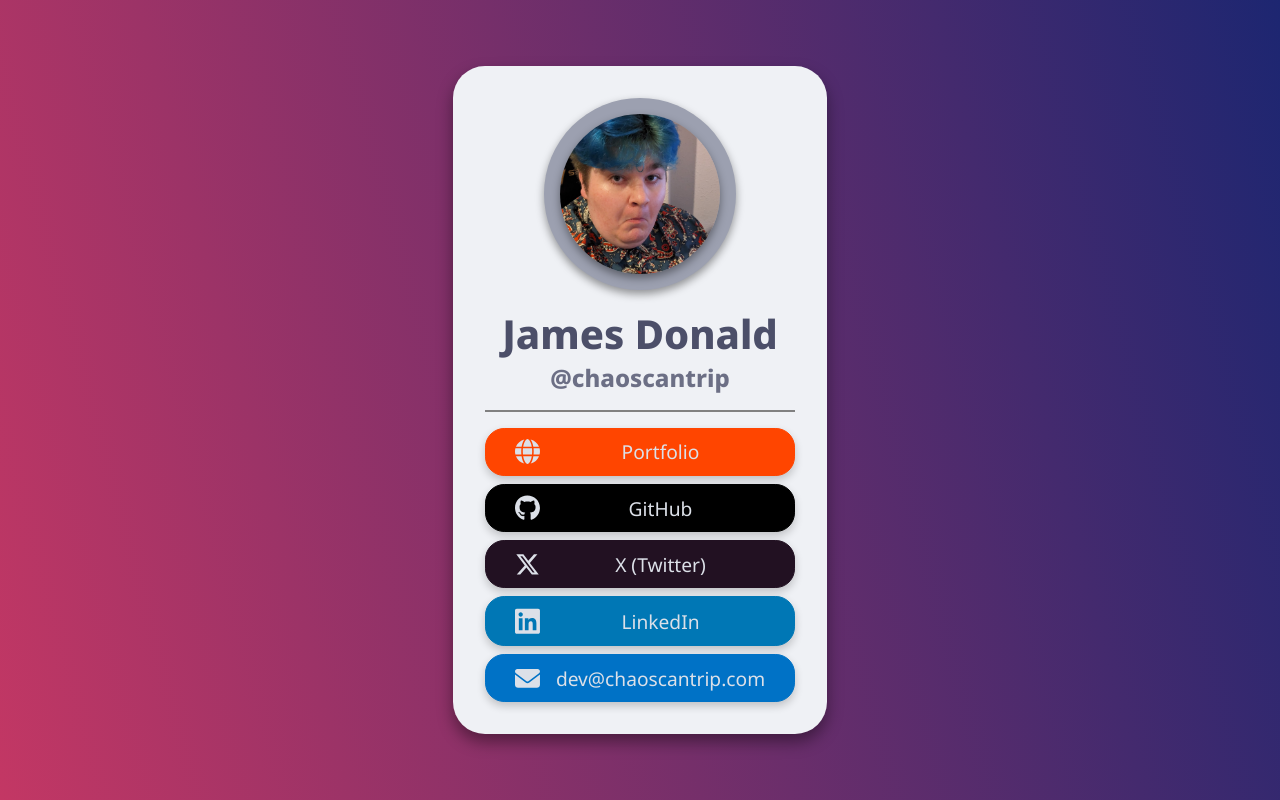
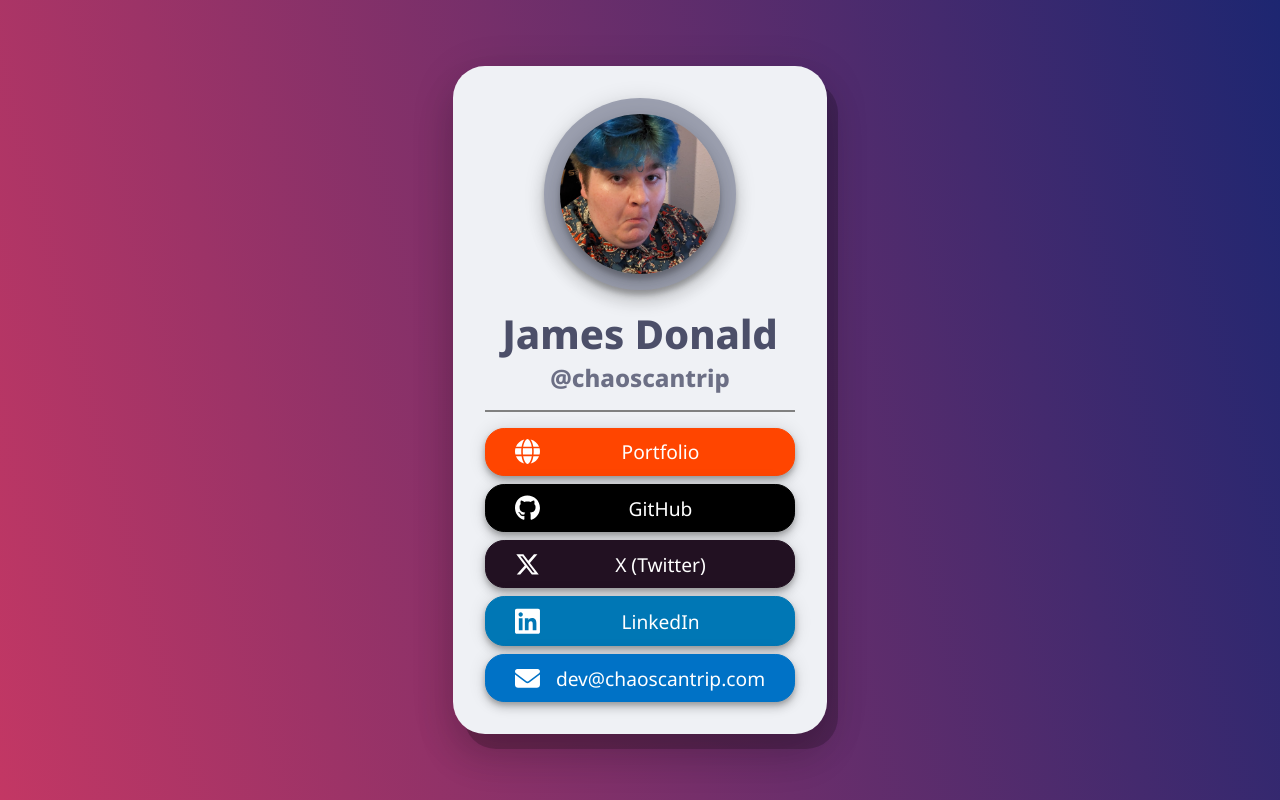
Before and after one commit to ChaosCantrip/Portfolio.Card, a Next.js app: page / in a window 1280 px wide. Built offline with nearby package versions, Linux system fonts and the light colour scheme.

Commit message:
Updated shadows

```diff
--- a/src/app/CardPage.module.css
+++ b/src/app/CardPage.module.css
@@ -8,7 +8,7 @@
 
     /* Card Shadow */
 
-    box-shadow: 0 8px 16px 0 rgba(0,0,0,0.4);
+    box-shadow:  11px 15px rgba(0, 0, 0, 0.2), 0 24px 38px rgba(0, 0, 0, 0.14), 0 9px 46px rgba(0, 0, 0, 0.12);
 
     /* Content */
 
@@ -41,14 +41,14 @@
     align-items: center;
     border-radius: 50%;
     margin-bottom: 1em;
-    box-shadow: 0 4px 8px 0 rgba(0,0,0,0.4);
+    box-shadow: 0 5px 5px rgba(0, 0, 0, 0.2), 0 12px 17px rgba(0, 0, 0, 0.14), 0 2px 22px rgba(0, 0, 0, 0.12);
 }
 
 .portrait {
     width: 10em;
     height: auto;
     border-radius: 50%;
-    box-shadow: 0 4px 8px 0 rgba(0,0,0,0.4);
+    box-shadow: 0 5px 5px rgba(0, 0, 0, 0.2), 0 12px 17px rgba(0, 0, 0, 0.14), 0 2px 22px rgba(0, 0, 0, 0.12);
 }
 
 .name {
@@ -74,7 +74,7 @@
     align-items: center;
     gap: 1rem;
     text-decoration: none;
-    box-shadow: 0 4px 8px 0 rgba(0,0,0,0.2);
+    box-shadow: 0 6px 10px rgba(0, 0, 0, 0.14), 0 1px 18px rgba(0, 0, 0, 0.12), 0 3px 5px rgba(0, 0, 0, 0.2);
     font-size: 1.2em;
     padding: 0.5em 1.5em;
     border-radius: 1em;
@@ -100,25 +100,25 @@
 
 .github {
     --background-colour: black;
-    --text-colour: var(--cpcm-crust);
+    --text-colour: white;
 }
 
 .twitter {
     --background-colour: #221122;
-    --text-colour: var(--cpcm-crust);
+    --text-colour: white;
 }
 
 .linkedin {
     --background-colour: #0077B5;
-    --text-colour: var(--cpcm-crust);
+    --text-colour: white;
 }
 
 .website {
     --background-colour: orangered;
-    --text-colour: var(--cpcm-crust);
+    --text-colour: white;
 }
 
 .email {
     --background-colour: #0072C6;
-    --text-colour: var(--cpcm-crust);
+    --text-colour: white;
 }
```
